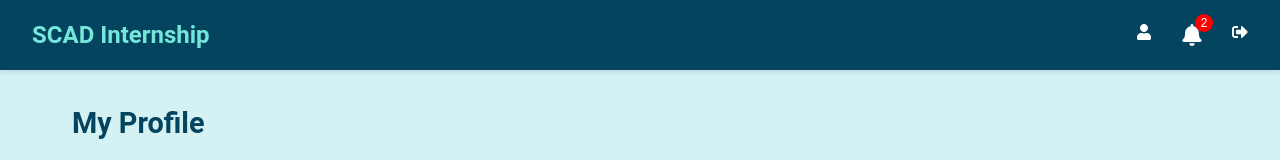
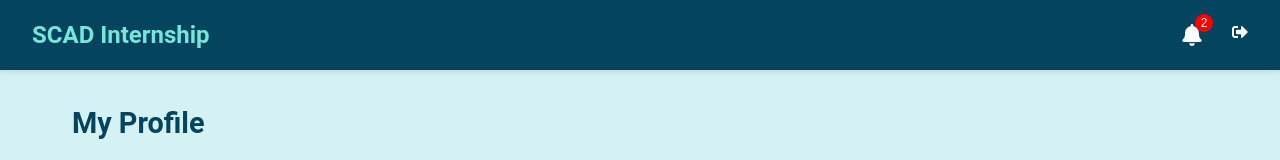
Before and after one commit to CSEN603-2025/Zayed-1, a React (Create React App) app in the folder SCAD-Internship-System/: page /profile in a window 1280 px wide. Shown: the top 160 px of the page. Built offline with nearby package versions, Linux system fonts and the light colour scheme.

Commit message:
Fixed Navbar profile problem

```diff
--- a/SCAD-Internship-System/src/components/Navbar.js
+++ b/SCAD-Internship-System/src/components/Navbar.js
@@ -160,12 +160,15 @@ const Navbar = () => {
         {getNavLinks()}
 
         <IconContainer>
+        {(userType === 'student' || userType === 'proStudent') && (
           <IconWrapper>
-            <FaUser onClick={() => navigate("/profile")} />
-          </IconWrapper>
+          <FaUser onClick={() => navigate("/profile")} />
+        </IconWrapper>
+          )}
           <IconWrapper>
             <NotificationCenter />
           </IconWrapper>
+
           <IconWrapper onClick={handleLogout}>
             <FaSignOutAlt />
           </IconWrapper>
```
